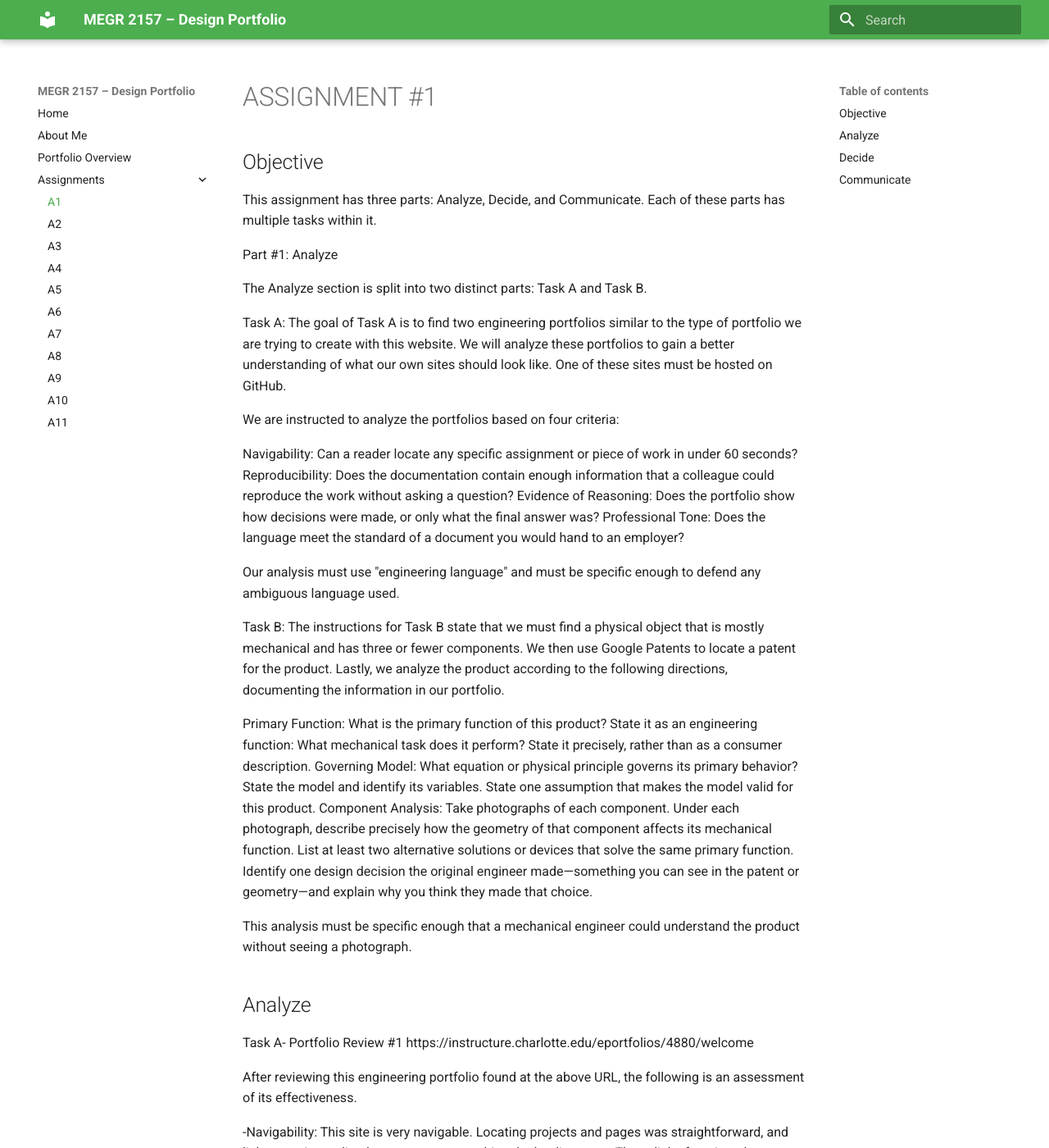
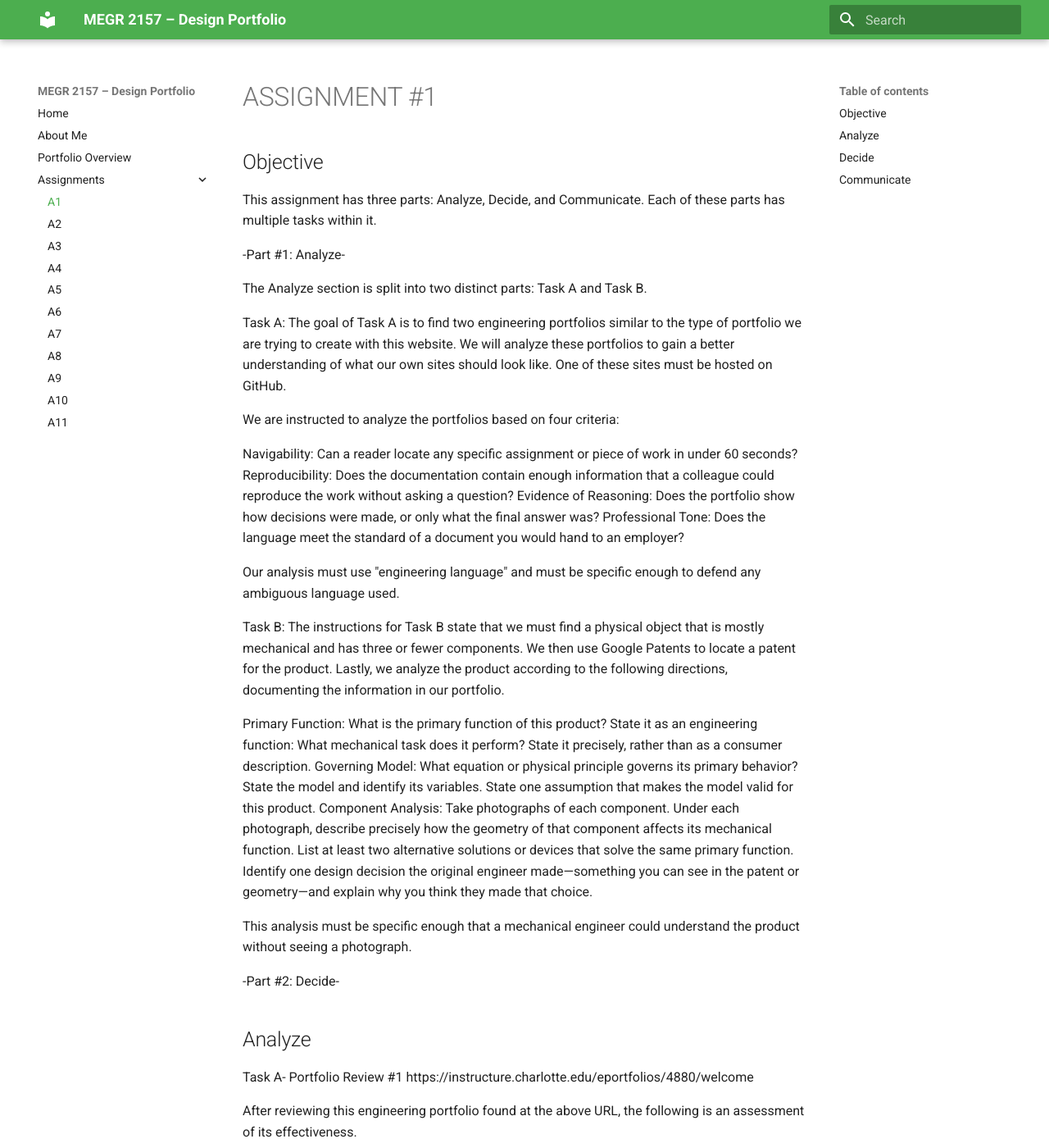
Before and after one commit to JacBinon/SOHPMORE-DESIGN, an MkDocs documentation site: the page built from docs/assignments/A01/index.md, in a window 1280 px wide and 1400 px high. Shown: the whole window at 82% size. Built offline with MkDocs 1.6.1 and Material for MkDocs 9.7.7, drawn with Linux system fonts in a browser that asks for light colours.

Commit message:
Update index.md

```diff
--- a/docs/assignments/A01/index.md
+++ b/docs/assignments/A01/index.md
@@ -3,7 +3,8 @@
 ## Objective
 This assignment has three parts: Analyze, Decide, and Communicate. Each of these parts has multiple tasks within it.
 
-Part #1: Analyze
+
+-Part #1: Analyze-
 
 The Analyze section is split into two distinct parts: Task A and Task B.
 
@@ -25,6 +26,10 @@ Governing Model: What equation or physical principle governs its primary behavio
 Component Analysis: Take photographs of each component. Under each photograph, describe precisely how the geometry of that component affects its mechanical function. List at least two alternative solutions or devices that solve the same primary function. Identify one design decision the original engineer made—something you can see in the patent or geometry—and explain why you think they made that choice.
 
 This analysis must be specific enough that a mechanical engineer could understand the product without seeing a photograph.
+
+
+
+-Part #2: Decide-
 
 
 ## Analyze
```
